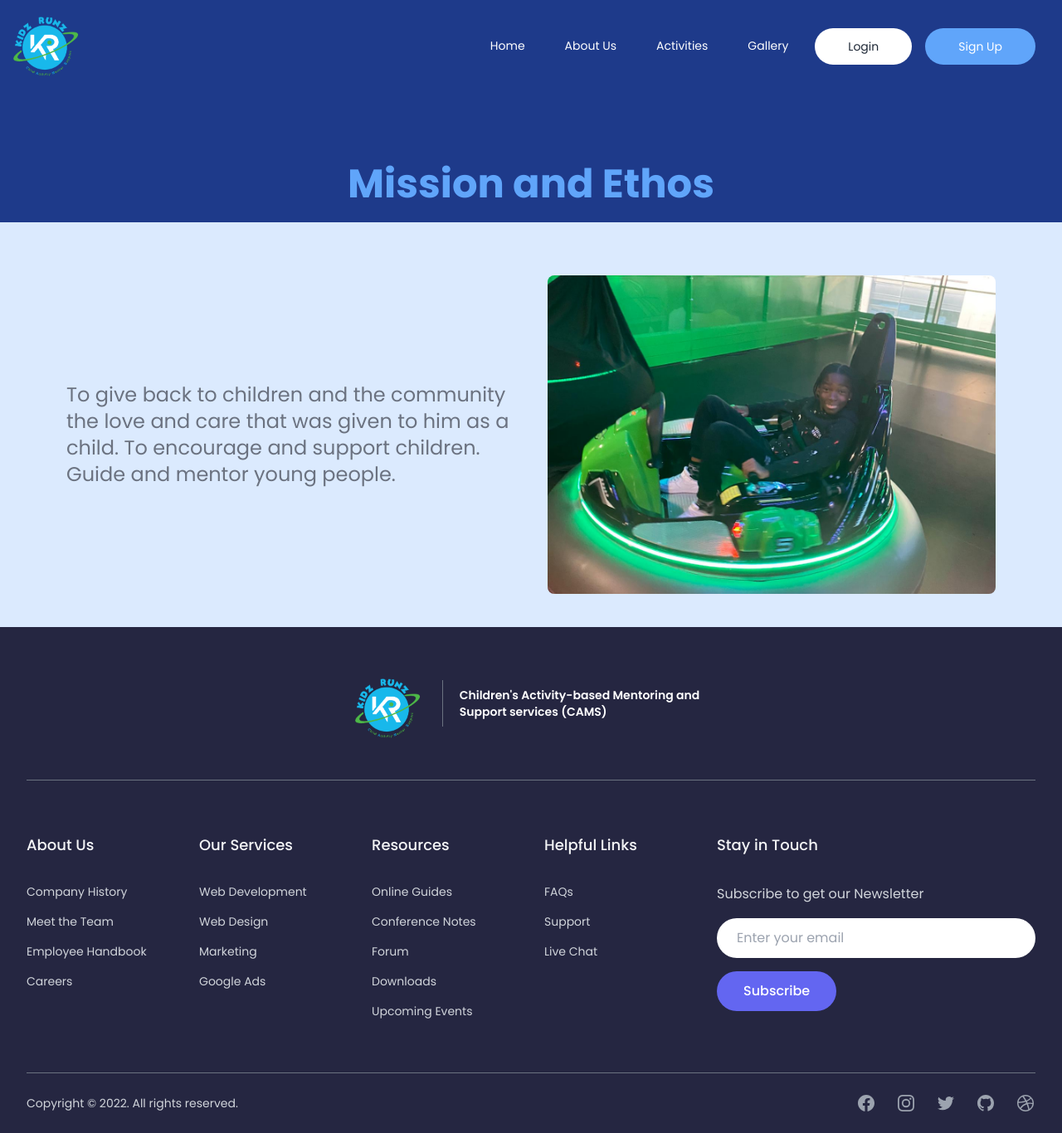
After one commit to judevercetti/kidzrunz_django, a Django app: page /mission in a window 1280 px wide. The commit adds this page. Shown: the whole page at 83% size. Run offline with Django 4.2, Linux system fonts and the light colour scheme.

Commit message:
mission added

```diff
--- a/templates/website/activities.html
+++ b/templates/website/activities.html
@@ -12,12 +12,12 @@
 <!-- container -->
 
 <!-- lorem -->
-<div class="mt-16 px-5 md:px-20 mx-auto flex space-x-10">
-  <div class="w-1/2">
+<div class="mt-16 px-5 md:px-20 mx-auto flex flex-col md:flex-row space-y-5 md:space-x-10 md:space-y-0">
+  <div class="md:w-1/2">
     <img class="rounded-lg w-full h-96 object-cover" src="{% static 'images/activities.jpg' %}">
   </div>
 
-  <div class="w-1/2 text-gray-500 flex flex-col space-y-3">
+  <div class="md:w-1/2 text-gray-500 flex flex-col space-y-3">
     <p>We offer bespoke packages aimed at youths with SEN, learning difficulties, those struggling with family dynamics as they grow, learn and become young adults, and more.</p>
 
     <p>We provide youth recreational activity packages and encourage families to adopt a positive reinforcement approach to parenting. </p>
--- /dev/null
+++ b/templates/website/mission.html
@@ -0,0 +1,28 @@
+{% extends './base.html' %} {% load static %} {% block contentarea %}
+
+<div class="bg-blue-900">
+  <div class="max-w-screen-xl px-8 mx-auto flex flex-col lg:flex-row items-start">
+    <!--Left Col-->
+    <div class="flex w-full justify-center lg:pt-24 text-center lg:text-left mb-5 md:mb-0">
+      <h1 data-aos="fade-right" data-aos-once="true" class="my-4 w-full text-center text-5xl font-bold leading-tight text-green-600"><span class="text-blue-400">Mission and Ethos</span></h1>
+    </div>
+  </div>
+</div>
+
+<!-- container -->
+
+<!-- lorem -->
+<div class="mt-16 px-5 md:px-20 mx-auto flex flex-col md:flex-row space-y-5 md:space-x-10 md:space-y-0">
+  <div class="md:w-1/2 text-gray-500 flex flex-col space-y-3 my-auto text-2xl">
+    <p>To give back to children and the community the love and care that was given to him as a child. To encourage and support children. Guide and mentor young people.</p>
+  </div>
+
+  <div class="md:w-1/2">
+    <img class="rounded-lg w-full h-96 object-cover" src="{% static 'images/activities.jpg' %}">
+  </div>
+
+</div>
+
+<!-- .container -->
+
+{% endblock contentarea %}
--- a/website/urls.py
+++ b/website/urls.py
@@ -7,4 +7,6 @@ urlpatterns = [
     path('about', views.aboutus, name='about'),
     path('gallery', views.gallery, name='gallery'),
     path('activities', views.activities, name='activities'),
+    path('leadership', views.leadership, name='leadership'),
+    path('mission', views.mission, name='mission'),
 ]
--- a/website/views.py
+++ b/website/views.py
@@ -21,16 +21,16 @@ def index(request):
             'link': '/activities'
         },
         {
-            'title': 'Career tips & mindfulness',
+            'title': 'Leadership',
             'description': None,
             'image': '',
-            'link': ''
+            'link': '/leadership'
         },
         {
-            'title': 'CBT & DBT therapy',
-            'description': None,
+            'title': 'Mission and Ethos',
+            'description': 'To give back to the community',
             'image': '',
-            'link': ''
+            'link': '/mission'
         },
         {
             'title': 'Parents stories',
@@ -82,6 +82,14 @@ def aboutus(request):
     return render(request, "website/about-us.html")
 
 
+def leadership(request):
+    return render(request, "website/leadership.html")
+
+
+def mission(request):
+    return render(request, "website/mission.html")
+
+
 def gallery(request):
     context = {
         'gallery': Gallery.objects.all(),
```
Also changed, not shown: templates/website/leadership.html (added, +38 -0 lines).
